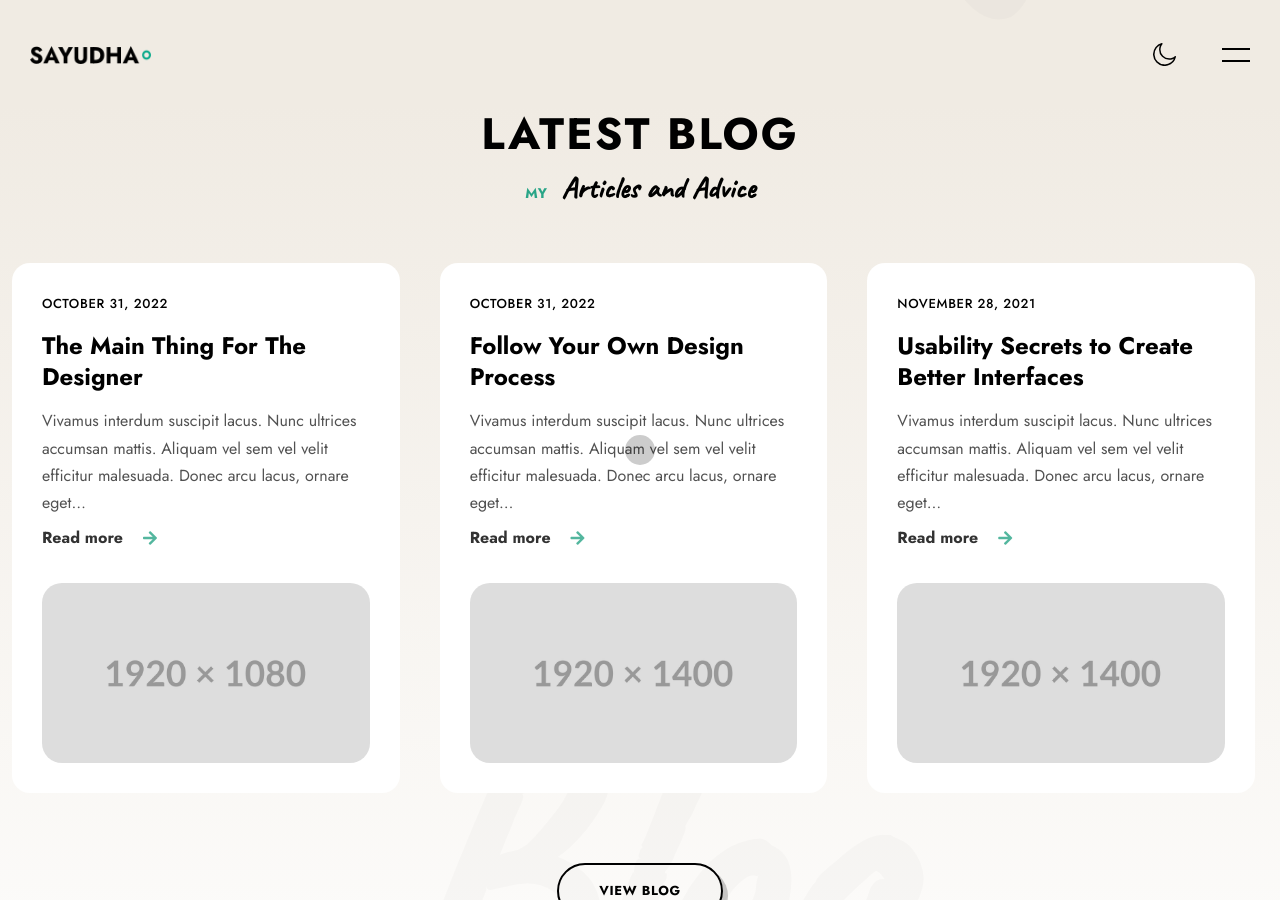
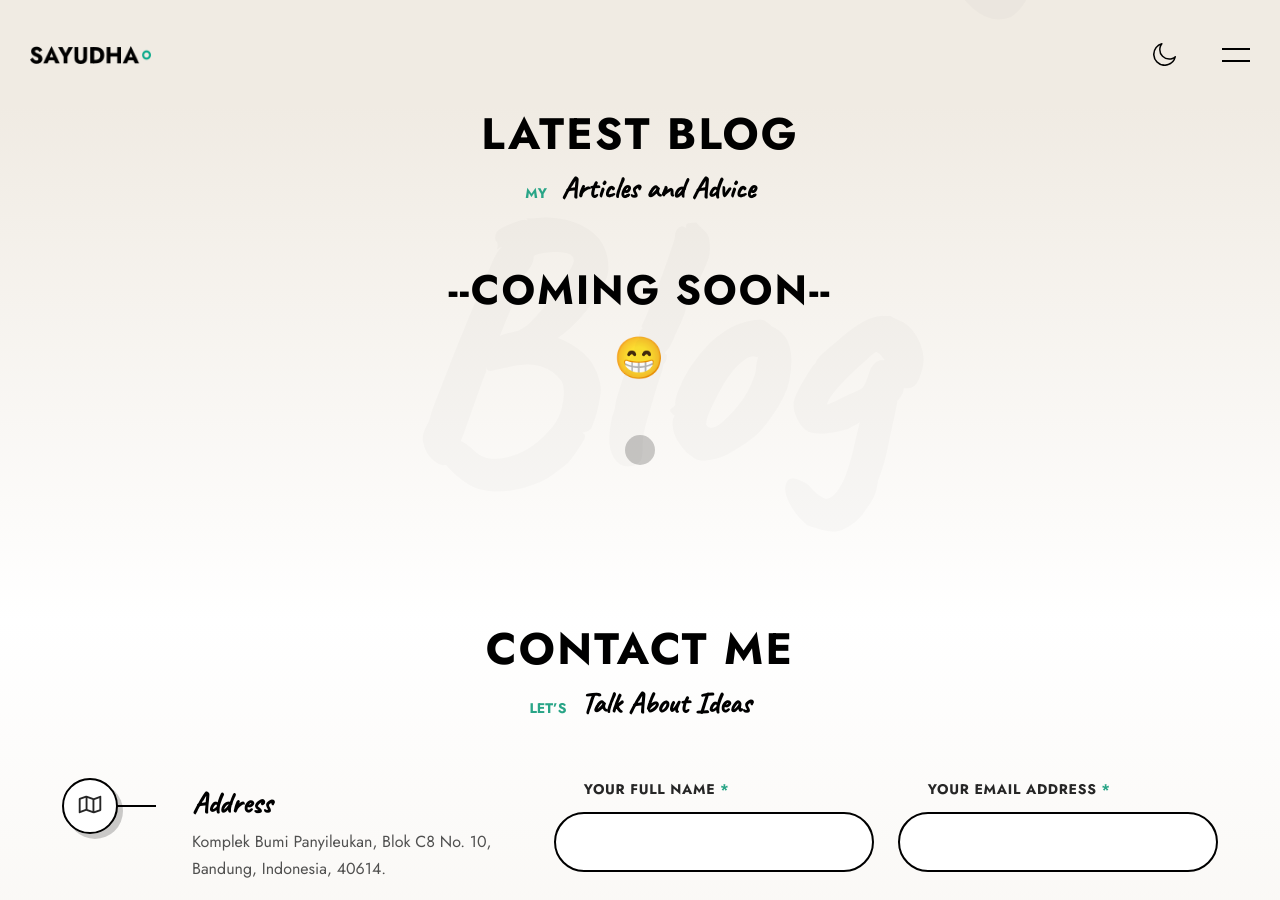
Before and after one commit to SayudhaCode/SayudhaCode.github.io, a Jekyll site: the page built from index.markdown, in a window 1280 px wide and 900 px high, scrolled down 8059 px. Built offline with Jekyll 4.4.1, drawn with Linux system fonts in a browser that asks for light colours.

Commit message:
Blog Coming Soon

```diff
--- a/_layouts/home.html
+++ b/_layouts/home.html
@@ -1718,129 +1718,132 @@ layout: default
 		<div class="v-line v-line-right">
 			<div class="container">
 
-				<div class="blog-items row">
-					<div class="col-xs-12 col-sm-6 col-md-6 col-lg-6">
-						<div class="archive-item scrolla-element-anim-1 scroll-animate"
-							 data-animate="active"
-						>
-							<div class="image">
-								<a href="blog-single.html">
-									<img decoding="async"
-										 src="./../assets/images/single7.jpg"
-										 alt="The Main Thing For The Designer"
-									>
-								</a>
-							</div>
-							<div class="desc">
-								<div class="category lui-subtitle">
-									<span>October 31, 2022</span>
-								</div>
-								<h5 class="lui-title">
-									<a href="blog-single.html">The Main
-										Thing For
-										The
-										Designer</a>
-								</h5>
-								<div class="lui-text">
-									<p>Vivamus interdum suscipit lacus.
-										Nunc ultrices accumsan mattis.
-										Aliquam vel sem vel velit
-										efficitur malesuada. Donec arcu
-										lacus, ornare eget&#8230; </p>
-									<div class="readmore">
-										<a href="blog-single.html"
-										   class="lnk"
-										>Read more</a>
-									</div>
-								</div>
-							</div>
-						</div>
-					</div>
-					<div class="col-xs-12 col-sm-6 col-md-6 col-lg-6">
-						<div class="archive-item scrolla-element-anim-1 scroll-animate"
-							 data-animate="active"
-						>
-							<div class="image">
-								<a href="blog-single.html">
-									<img decoding="async"
-										 src="./../assets/images/blog-4-scaled-1.jpg"
-										 alt="Follow Your Own Design Process"
-									>
-								</a>
-							</div>
-							<div class="desc">
-								<div class="category lui-subtitle">
-									<span>October 31, 2022</span>
-								</div>
-								<h5 class="lui-title">
-									<a href="blog-single.html">Follow
-										Your Own
-										Design
-										Process</a>
-								</h5>
-								<div class="lui-text">
-									<p>Vivamus interdum suscipit lacus.
-										Nunc ultrices accumsan mattis.
-										Aliquam vel sem vel velit
-										efficitur malesuada. Donec arcu
-										lacus, ornare eget&#8230; </p>
-									<div class="readmore">
-										<a href="blog-single.html"
-										   class="lnk"
-										>Read more</a>
-									</div>
-								</div>
-							</div>
-						</div>
-					</div>
-					<div class="col-xs-12 col-sm-6 col-md-6 col-lg-6">
-						<div class="archive-item scrolla-element-anim-1 scroll-animate"
-							 data-animate="active"
-						>
-							<div class="image">
-								<a href="blog-single.html">
-									<img decoding="async"
-										 src="./../assets/images/blog-2.jpg"
-										 alt="Usability Secrets to Create Better Interfaces"
-									>
-								</a>
-							</div>
-							<div class="desc">
-								<div class="category lui-subtitle">
-									<span>November 28, 2021</span>
-								</div>
-								<h5 class="lui-title">
-									<a href="blog-single.html">Usability
-										Secrets
-										to Create
-										Better
-										Interfaces</a>
-								</h5>
-								<div class="lui-text">
-									<p>Vivamus interdum suscipit lacus.
-										Nunc ultrices accumsan mattis.
-										Aliquam vel sem vel velit
-										efficitur malesuada. Donec arcu
-										lacus, ornare eget&#8230; </p>
-									<div class="readmore">
-										<a href="blog-single.html"
-										   class="lnk"
-										>Read more</a>
-									</div>
-								</div>
-							</div>
-						</div>
-					</div>
-				</div>
-
-				<div class="load-more">
-					<a href="blog.html"
-					   class="btn scrolla-element-anim-1 scroll-animate"
-					   data-animate="active"
-					>
-						<span>View Blog</span>
-					</a>
-				</div>
+				<h2 class='text-center'>--Coming Soon--</h2>
+				<h2 class='text-center'>😁</h2>
+
+<!--				<div class="blog-items row">-->
+<!--					<div class="col-xs-12 col-sm-6 col-md-6 col-lg-6">-->
+<!--						<div class="archive-item scrolla-element-anim-1 scroll-animate"-->
+<!--							 data-animate="active"-->
+<!--						>-->
+<!--							<div class="image">-->
+<!--								<a href="blog-single.html">-->
+<!--									<img decoding="async"-->
+<!--										 src="./../assets/images/single7.jpg"-->
+<!--										 alt="The Main Thing For The Designer"-->
+<!--									>-->
+<!--								</a>-->
+<!--							</div>-->
+<!--							<div class="desc">-->
+<!--								<div class="category lui-subtitle">-->
+<!--									<span>October 31, 2022</span>-->
+<!--								</div>-->
+<!--								<h5 class="lui-title">-->
+<!--									<a href="blog-single.html">The Main-->
+<!--										Thing For-->
+<!--										The-->
+<!--										Designer</a>-->
+<!--								</h5>-->
+<!--								<div class="lui-text">-->
+<!--									<p>Vivamus interdum suscipit lacus.-->
+<!--										Nunc ultrices accumsan mattis.-->
+<!--										Aliquam vel sem vel velit-->
+<!--										efficitur malesuada. Donec arcu-->
+<!--										lacus, ornare eget&#8230; </p>-->
+<!--									<div class="readmore">-->
+<!--										<a href="blog-single.html"-->
+<!--										   class="lnk"-->
+<!--										>Read more</a>-->
+<!--									</div>-->
+<!--								</div>-->
+<!--							</div>-->
+<!--						</div>-->
+<!--					</div>-->
+<!--					<div class="col-xs-12 col-sm-6 col-md-6 col-lg-6">-->
+<!--						<div class="archive-item scrolla-element-anim-1 scroll-animate"-->
+<!--							 data-animate="active"-->
+<!--						>-->
+<!--							<div class="image">-->
+<!--								<a href="blog-single.html">-->
+<!--									<img decoding="async"-->
+<!--										 src="./../assets/images/blog-4-scaled-1.jpg"-->
+<!--										 alt="Follow Your Own Design Process"-->
+<!--									>-->
+<!--								</a>-->
+<!--							</div>-->
+<!--							<div class="desc">-->
+<!--								<div class="category lui-subtitle">-->
+<!--									<span>October 31, 2022</span>-->
+<!--								</div>-->
+<!--								<h5 class="lui-title">-->
+<!--									<a href="blog-single.html">Follow-->
+<!--										Your Own-->
+<!--										Design-->
+<!--										Process</a>-->
+<!--								</h5>-->
+<!--								<div class="lui-text">-->
+<!--									<p>Vivamus interdum suscipit lacus.-->
+<!--										Nunc ultrices accumsan mattis.-->
+<!--										Aliquam vel sem vel velit-->
+<!--										efficitur malesuada. Donec arcu-->
+<!--										lacus, ornare eget&#8230; </p>-->
+<!--									<div class="readmore">-->
+<!--										<a href="blog-single.html"-->
+<!--										   class="lnk"-->
+<!--										>Read more</a>-->
+<!--									</div>-->
+<!--								</div>-->
+<!--							</div>-->
+<!--						</div>-->
+<!--					</div>-->
+<!--					<div class="col-xs-12 col-sm-6 col-md-6 col-lg-6">-->
+<!--						<div class="archive-item scrolla-element-anim-1 scroll-animate"-->
+<!--							 data-animate="active"-->
+<!--						>-->
+<!--							<div class="image">-->
+<!--								<a href="blog-single.html">-->
+<!--									<img decoding="async"-->
+<!--										 src="./../assets/images/blog-2.jpg"-->
+<!--										 alt="Usability Secrets to Create Better Interfaces"-->
+<!--									>-->
+<!--								</a>-->
+<!--							</div>-->
+<!--							<div class="desc">-->
+<!--								<div class="category lui-subtitle">-->
+<!--									<span>November 28, 2021</span>-->
+<!--								</div>-->
+<!--								<h5 class="lui-title">-->
+<!--									<a href="blog-single.html">Usability-->
+<!--										Secrets-->
+<!--										to Create-->
+<!--										Better-->
+<!--										Interfaces</a>-->
+<!--								</h5>-->
+<!--								<div class="lui-text">-->
+<!--									<p>Vivamus interdum suscipit lacus.-->
+<!--										Nunc ultrices accumsan mattis.-->
+<!--										Aliquam vel sem vel velit-->
+<!--										efficitur malesuada. Donec arcu-->
+<!--										lacus, ornare eget&#8230; </p>-->
+<!--									<div class="readmore">-->
+<!--										<a href="blog-single.html"-->
+<!--										   class="lnk"-->
+<!--										>Read more</a>-->
+<!--									</div>-->
+<!--								</div>-->
+<!--							</div>-->
+<!--						</div>-->
+<!--					</div>-->
+<!--				</div>-->
+
+<!--				<div class="load-more">-->
+<!--					<a href="blog.html"-->
+<!--					   class="btn scrolla-element-anim-1 scroll-animate"-->
+<!--					   data-animate="active"-->
+<!--					>-->
+<!--						<span>View Blog</span>-->
+<!--					</a>-->
+<!--				</div>-->
 
 				<div class="lui-bgtitle">
 					<span> Blog </span>
```
